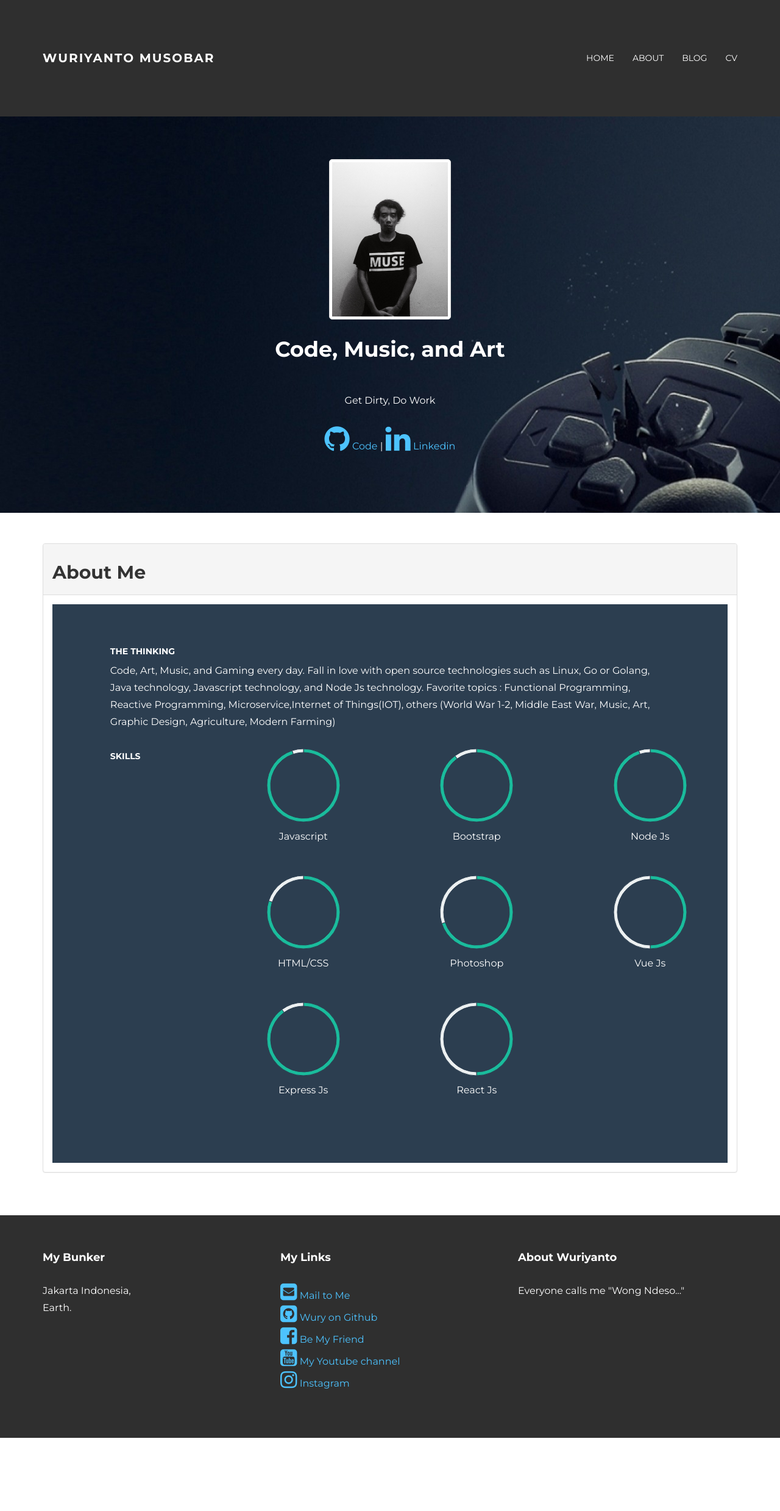
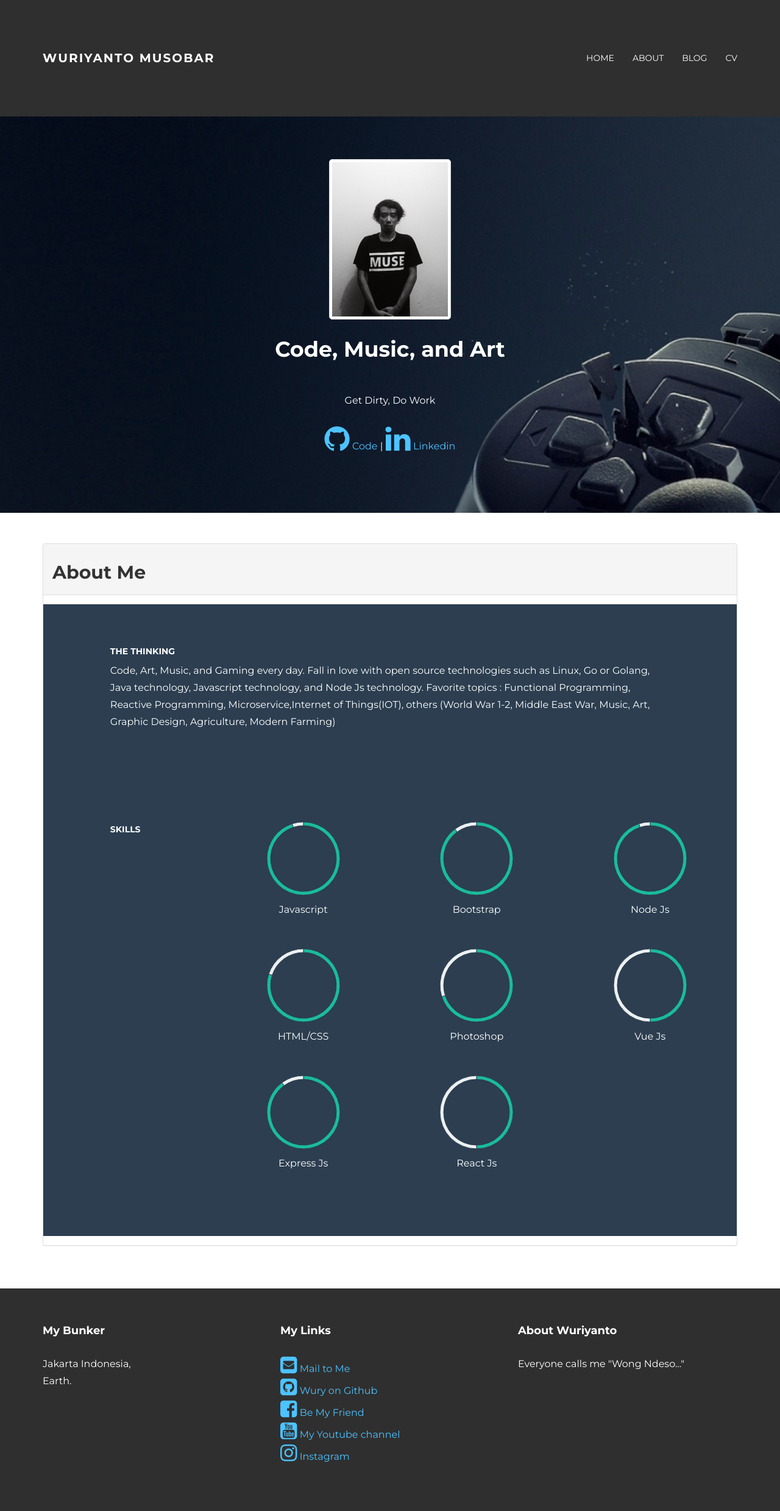
Before and after one commit to wuriyanto48/wuriyanto48.github.io, a Jekyll site: the page built from about/index.html, in a window 1280 px wide. Shown: the whole page at 61% size. Built offline with Jekyll 4.4.1, drawn with Linux system fonts in a browser that asks for light colours; nearby versions of some CDN libraries; before the commit the page ends 2358 px from its top, so only the background shows below that.

Commit message:
skills#7

```diff
--- a/about/index.html
+++ b/about/index.html
@@ -3,8 +3,7 @@
 title: Wuriyanto Musobar at github.io
 title_header: About Me
 ---
-<div id="skillswrap">
-	<div class="row">
+<div class="row" id="skillswrap">
 	<div class="col-lg-10 col-lg-offset-1">
 		<h5>THE THINKING</h5>
 		<p>
@@ -12,7 +11,7 @@
 		</p>
 	</div><!-- /colg-lg-6 -->
 </div><!-- /row -->
-	<div class="row">
+<div class="row" id="skillswrap">
 	<div class="col-lg-2 col-lg-offset-1">
 		<h5>SKILLS</h5>
 	</div>
@@ -163,4 +162,3 @@
 	</div>
 
 </div><!--/.row -->
-</div>
--- a/assets/css/main.css
+++ b/assets/css/main.css
@@ -191,7 +191,7 @@
 	background: #2c3e50;
 	padding-top: 60px;
 	padding-bottom: 60px;
-	color: black;
+	color: white;
 }
 
 #skillswrap h5, p {
```
Lines whose indentation alone changed are shown as unchanged.
